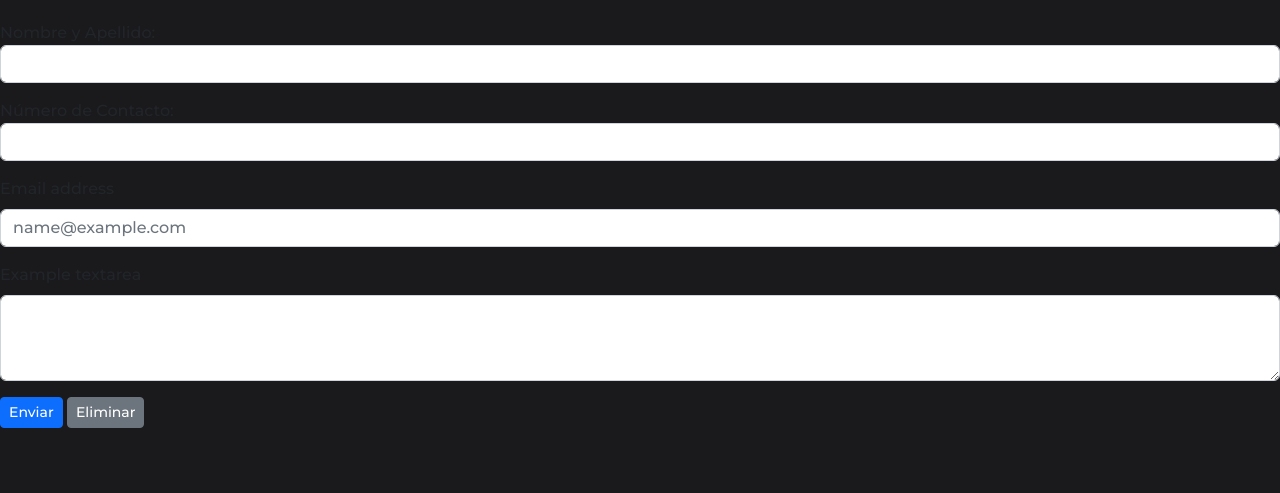
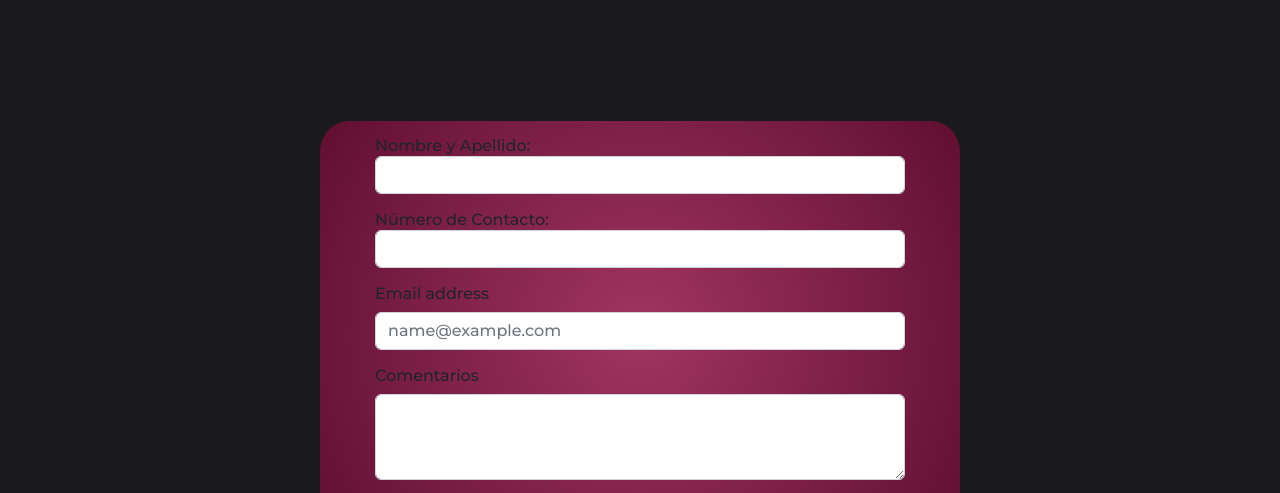
Before and after one commit to shirleyrd/HairsalonSass-Duran, a website: page pages/contacto.html in a window 1280 px wide. Shown: the part 303-796 px from the top of the page. Drawn offline with nearby package versions, Linux system fonts and the light colour scheme.

Commit message:
modificaciones en formularios

```diff
--- a/assets/scss/styles.scss
+++ b/assets/scss/styles.scss
@@ -122,17 +122,40 @@ body {
 .formTurnos {
     background: rgb(252,70,144);
     background: radial-gradient(circle, rgba(252,70,144,0.5942577714679622) 0%, rgba(149,7,64,0.5634454465379901) 100%);
-    height: 650px;
+    height: fit-content;
     width: 50%;
     margin: auto;
     margin-top: 100px;
     padding-top: 15px;
+    padding-bottom: 15px;
     padding-inline: 55px;
     border-radius: 30px;
     font-family: 'Raleway', sans-serif;
     line-height: 15pt;
 
 
+
+}
+
+.formContacto {
+    background: rgb(252,70,144);
+    background: radial-gradient(circle, rgba(252,70,144,0.5942577714679622) 0%, rgba(149,7,64,0.5634454465379901) 100%);
+    height: fit-content;
+    width: 50%;
+    margin: auto;
+    margin-top: 100px;
+    padding-top: 15px;
+    padding-bottom: 15px;
+    padding-inline: 55px;
+    border-radius: 30px;
+    font-family: 'Raleway', sans-serif;
+    line-height: 15pt;
+
+    .form-label {
+
+       width: fit-content;
+
+    }
 
 }
 
@@ -156,9 +179,10 @@ body {
 
 
 
-    .formTurnos {
+    .formTurnos,
+    .formContacto {
      width: 100%;
-     height:auto;
+     height:fit-content;
      display: flex;
      flex-direction: column;
      justify-content: center;
--- a/pages/contacto.html
+++ b/pages/contacto.html
@@ -75,19 +75,16 @@
                 <label for="exampleFormControlInput1" class="form-label">Email address</label>
                 <input type="email" class="form-control" id="exampleFormControlInput1" placeholder="name@example.com">
               </div>
-
-
-                    <div class="mb-3">
-                      <label for="exampleFormControlTextarea1" class="form-label">Example textarea</label>
-                      <textarea class="form-control" id="exampleFormControlTextarea1" rows="3"></textarea>
-                    </div>
-
+              <div class="mb-3">
+                <label for="exampleFormControlTextarea1" class="form-label">Comentarios</label>
+                <textarea class="form-control" id="exampleFormControlTextarea1" rows="3"></textarea>
+              </div>
                    </div>
 
                 <!-- Confirmar/Borrar  -->
                <div>
-                <button type="button" class="btn btn-primary btn-sm">Enviar</button>
-                <button type="button" class="btn btn-secondary btn-sm">Eliminar</button>
+                <button type="button" class="btn btn-grad btn-sm">Enviar</button>
+                <button type="button" class="btn btn-grad btn-sm">Eliminar</button>
                </div>
 
 
```
Also changed, not shown: assets/css/style.css.
